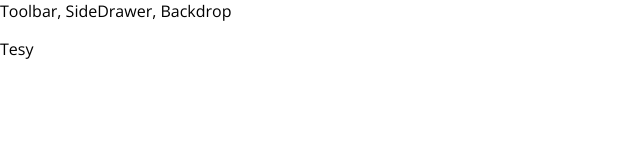
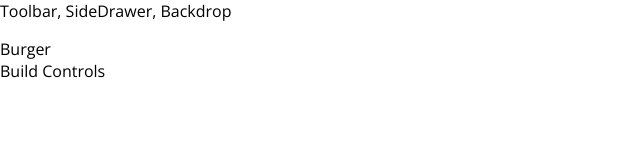
Before and after one commit to IuriiZhuk/react-burger, a React app: page / in a window 1280 px wide. Shown: the top 160 px of the page, without its empty margins (0-640 px from the left). Built offline with nearby package versions, Linux system fonts and the light colour scheme.

Commit message:
Add layout CSS as CSS Module

```diff
--- a/src/App.js
+++ b/src/App.js
@@ -1,13 +1,14 @@
 import React, { Component } from 'react';
 
 import Layout from './components/Layout/Layout';
+import BurgerBuilder from './containers/BurgerBuilder/BurgerBuilder';
 
 class App extends Component {
   render() {
     return (
       <div>
         <Layout>
-          <p>Tesy</p>
+          <BurgerBuilder />
         </Layout>
       </div>
     );
--- /dev/null
+++ b/src/components/Layout/Layout.css
@@ -0,0 +1,3 @@
+.Content {
+  margin-top: 16px;
+}
--- a/src/components/Layout/Layout.js
+++ b/src/components/Layout/Layout.js
@@ -1,11 +1,12 @@
 import React from 'react';
 
 import Auxiliary from '../../hoc/Auxiliary';
+import classes from './Layout.css';
 
 const Layout = props => (
   <Auxiliary>
     <div>Toolbar, SideDrawer, Backdrop</div>
-    <main>{props.children}</main>
+    <main className={classes.Content}>{props.children}</main>
   </Auxiliary>
 );
 
--- /dev/null
+++ b/src/containers/BurgerBuilder/BurgerBuilder.js
@@ -0,0 +1,16 @@
+import React, { Component } from 'react';
+
+import Auxiliary from '../../hoc/Auxiliary';
+
+class BurgerBuilder extends Component {
+  render() {
+    return (
+      <Auxiliary>
+        <div> Burger </div>
+        <div> Build Controls </div>
+      </Auxiliary>
+    );
+  }
+}
+
+export default BurgerBuilder;
```
